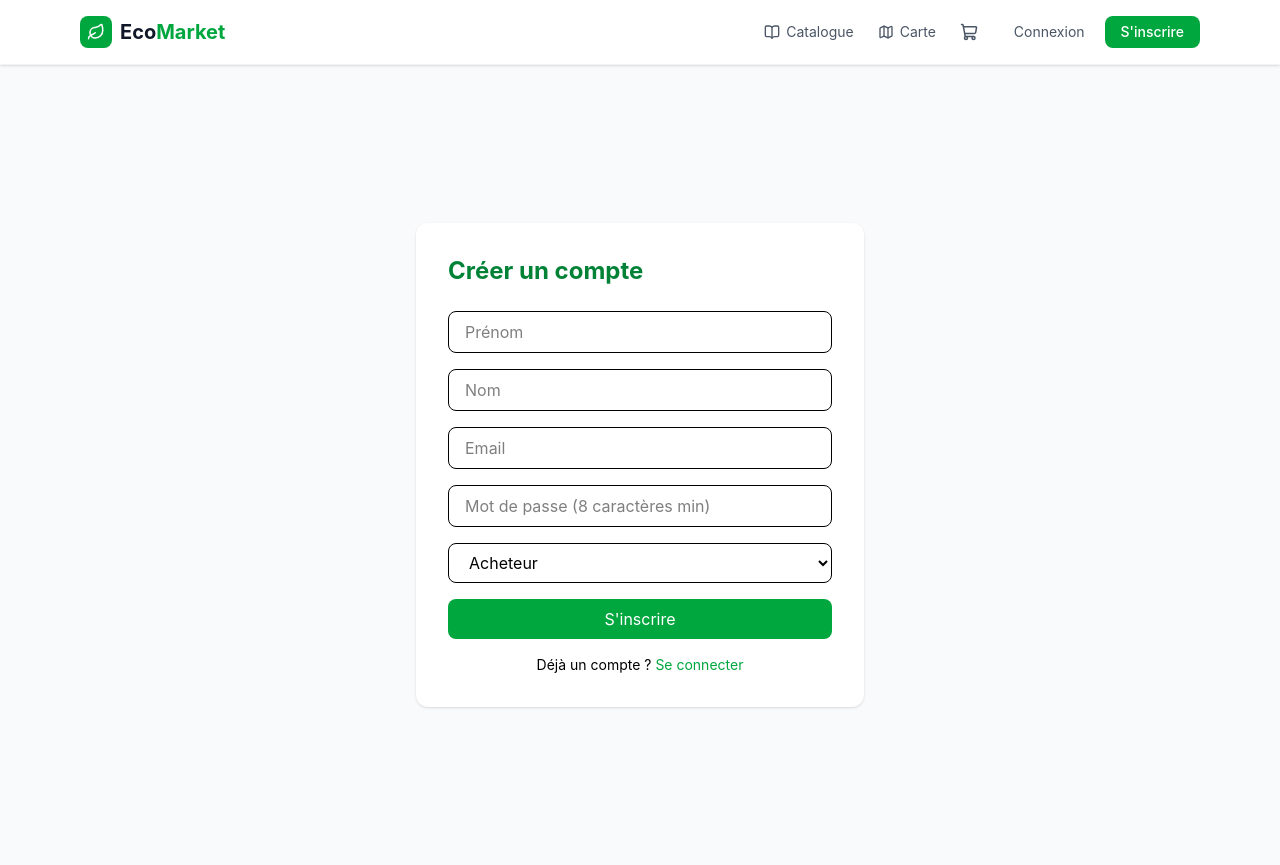
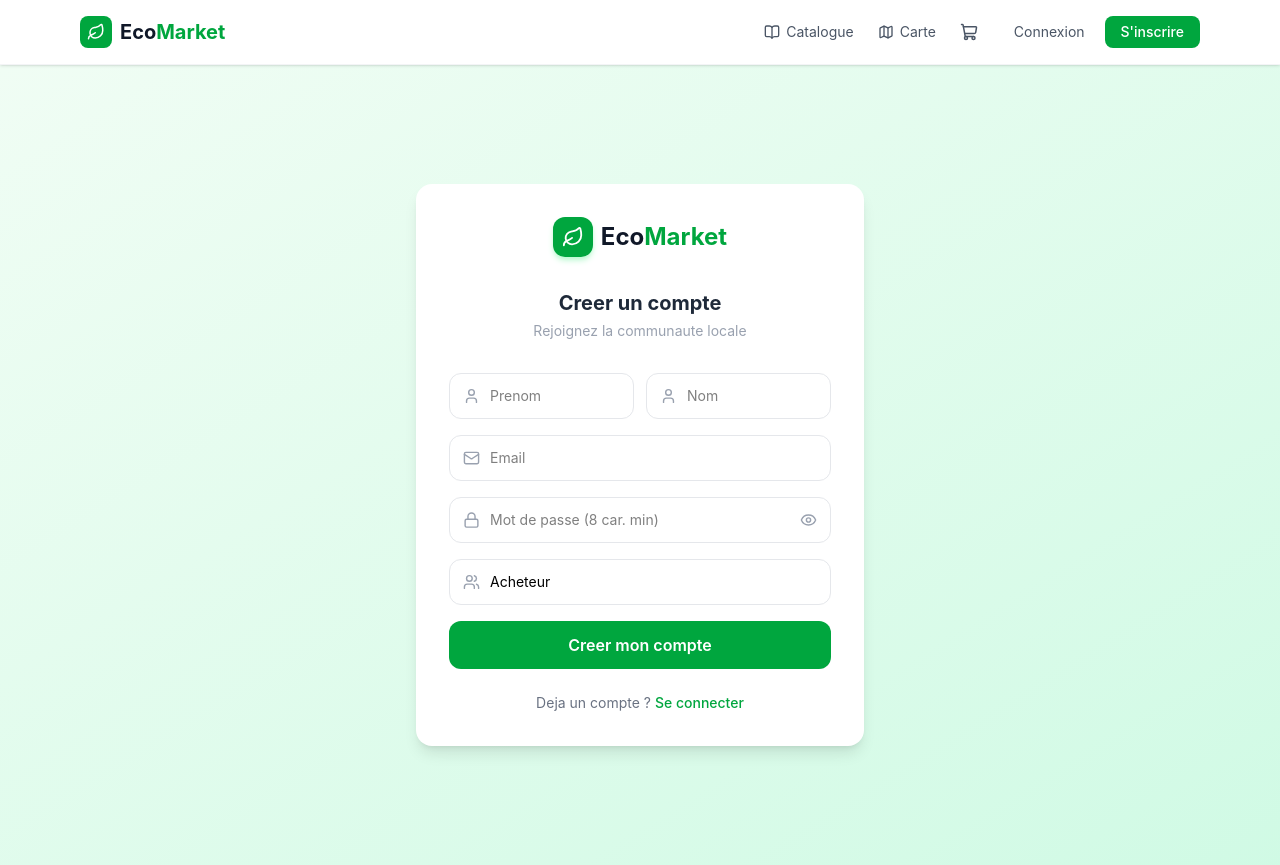
Before and after one commit to koudousgtrez-eng/LORICK-DEV-TAF, a React (Vite) app in the folder client/: page /register in a window 1280 px wide. Built offline with nearby package versions, Linux system fonts and the light colour scheme.

Commit message:
feat: images corrigees, glow orange, fond vert pages, redirect login panier

```diff
--- a/client/src/pages/CataloguePage.tsx
+++ b/client/src/pages/CataloguePage.tsx
@@ -97,7 +97,7 @@ export default function CataloguePage() {
                 const photo = product.photos?.[0] || PLACEHOLDER[product.category] || PLACEHOLDER['légumes'];
                 const inCart = isInCart(product.id);
                 return (
-                  <div key={product.id} className="bg-white rounded-2xl shadow-sm hover:shadow-md transition-shadow overflow-hidden group">
+                  <div key={product.id} className="bg-white rounded-2xl shadow-sm hover:shadow-orange-200 hover:shadow-lg transition-all duration-300 overflow-hidden group border border-transparent hover:border-orange-200">
                     <Link to={`/products/${product.id}`} className="block">
                       <div className="relative h-48 overflow-hidden">
                         <img src={photo} alt={product.name}
--- a/client/src/pages/RegisterPage.tsx
+++ b/client/src/pages/RegisterPage.tsx
@@ -1,60 +1,94 @@
 import { useState } from 'react';
 import { useNavigate, Link } from 'react-router-dom';
+import { Mail, Lock, User, Users, Leaf, Eye, EyeOff } from 'lucide-react';
 import api from '../lib/api';
 
 export default function RegisterPage() {
-  const navigate = useNavigate();
-  const [form, setForm] = useState({ email: '', password: '', firstName: '', lastName: '', role: 'BUYER' });
+  const [form, setForm] = useState({ firstName: '', lastName: '', email: '', password: '', role: 'BUYER' });
+  const [showPwd, setShowPwd] = useState(false);
   const [error, setError] = useState('');
   const [success, setSuccess] = useState('');
   const [loading, setLoading] = useState(false);
+  const navigate = useNavigate();
 
   const handleSubmit = async (e: React.FormEvent) => {
     e.preventDefault();
-    setLoading(true);
-    setError('');
+    setLoading(true); setError('');
     try {
       await api.post('/auth/register', form);
-      setSuccess('Compte créé ! Vérifiez votre email.');
-      setTimeout(() => navigate('/login'), 3000);
+      setSuccess('Compte cree ! Vous allez etre redirige...');
+      setTimeout(() => navigate('/login', { state: { message: 'Compte cree ! Connectez-vous.' } }), 1500);
     } catch (err: any) {
-      setError(err.response?.data?.message || 'Erreur inscription');
-    } finally {
-      setLoading(false);
-    }
+      setError(err.response?.data?.message || "Erreur lors de l'inscription");
+    } finally { setLoading(false); }
   };
 
   return (
-    <div className="min-h-screen flex items-center justify-center bg-gray-50">
-      <div className="bg-white p-8 rounded-xl shadow w-full max-w-md">
-        <h1 className="text-2xl font-bold text-green-700 mb-6">Créer un compte</h1>
-        {error && <p className="text-red-500 mb-4 text-sm">{error}</p>}
-        {success && <p className="text-green-600 mb-4 text-sm">{success}</p>}
+    <div className="min-h-screen bg-gradient-to-br from-green-50 to-emerald-100 flex items-center justify-center px-4 py-8">
+      <div className="bg-white rounded-2xl shadow-lg p-8 w-full max-w-md border border-transparent hover:border-orange-200 transition-all duration-300">
+        <div className="flex items-center justify-center gap-2 mb-8">
+          <div className="w-10 h-10 bg-green-600 rounded-xl flex items-center justify-center shadow-md shadow-green-200">
+            <Leaf size={22} className="text-white" />
+          </div>
+          <span className="text-2xl font-bold text-gray-900">Eco<span className="text-green-600">Market</span></span>
+        </div>
+
+        <h1 className="text-xl font-bold text-gray-800 mb-1 text-center">Creer un compte</h1>
+        <p className="text-gray-400 text-sm text-center mb-8">Rejoignez la communaute locale</p>
+
         <form onSubmit={handleSubmit} className="space-y-4">
-          <input type="text" placeholder="Prénom"
-            value={form.firstName} onChange={(e) => setForm({ ...form, firstName: e.target.value })}
-            className="w-full border rounded-lg px-4 py-2 focus:outline-none focus:ring-2 focus:ring-green-500" required />
-          <input type="text" placeholder="Nom"
-            value={form.lastName} onChange={(e) => setForm({ ...form, lastName: e.target.value })}
-            className="w-full border rounded-lg px-4 py-2 focus:outline-none focus:ring-2 focus:ring-green-500" required />
-          <input type="email" placeholder="Email"
-            value={form.email} onChange={(e) => setForm({ ...form, email: e.target.value })}
-            className="w-full border rounded-lg px-4 py-2 focus:outline-none focus:ring-2 focus:ring-green-500" required />
-          <input type="password" placeholder="Mot de passe (8 caractères min)"
-            value={form.password} onChange={(e) => setForm({ ...form, password: e.target.value })}
-            className="w-full border rounded-lg px-4 py-2 focus:outline-none focus:ring-2 focus:ring-green-500" required />
-          <select value={form.role} onChange={(e) => setForm({ ...form, role: e.target.value })}
-            className="w-full border rounded-lg px-4 py-2 focus:outline-none focus:ring-2 focus:ring-green-500">
-            <option value="BUYER">Acheteur</option>
-            <option value="SELLER">Vendeur</option>
-          </select>
+          <div className="grid grid-cols-2 gap-3">
+            <div className="relative">
+              <User size={17} className="absolute left-3.5 top-1/2 -translate-y-1/2 text-gray-400" />
+              <input placeholder="Prenom" value={form.firstName}
+                onChange={e => setForm({ ...form, firstName: e.target.value })}
+                className="w-full pl-10 pr-3 py-3 border border-gray-200 rounded-xl text-sm outline-none focus:ring-2 focus:ring-orange-300 focus:border-orange-300 transition-all"
+                required />
+            </div>
+            <div className="relative">
+              <User size={17} className="absolute left-3.5 top-1/2 -translate-y-1/2 text-gray-400" />
+              <input placeholder="Nom" value={form.lastName}
+                onChange={e => setForm({ ...form, lastName: e.target.value })}
+                className="w-full pl-10 pr-3 py-3 border border-gray-200 rounded-xl text-sm outline-none focus:ring-2 focus:ring-orange-300 focus:border-orange-300 transition-all"
+                required />
+            </div>
+          </div>
+          <div className="relative">
+            <Mail size={17} className="absolute left-3.5 top-1/2 -translate-y-1/2 text-gray-400" />
+            <input type="email" placeholder="Email" value={form.email}
+              onChange={e => setForm({ ...form, email: e.target.value })}
+              className="w-full pl-10 pr-4 py-3 border border-gray-200 rounded-xl text-sm outline-none focus:ring-2 focus:ring-orange-300 focus:border-orange-300 transition-all"
+              required />
+          </div>
+          <div className="relative">
+            <Lock size={17} className="absolute left-3.5 top-1/2 -translate-y-1/2 text-gray-400" />
+            <input type={showPwd ? 'text' : 'password'} placeholder="Mot de passe (8 car. min)" value={form.password}
+              onChange={e => setForm({ ...form, password: e.target.value })}
+              className="w-full pl-10 pr-10 py-3 border border-gray-200 rounded-xl text-sm outline-none focus:ring-2 focus:ring-orange-300 focus:border-orange-300 transition-all"
+              minLength={8} required />
+            <button type="button" onClick={() => setShowPwd(!showPwd)} className="absolute right-3.5 top-1/2 -translate-y-1/2 text-gray-400 hover:text-gray-600">
+              {showPwd ? <EyeOff size={17} /> : <Eye size={17} />}
+            </button>
+          </div>
+          <div className="relative">
+            <Users size={17} className="absolute left-3.5 top-1/2 -translate-y-1/2 text-gray-400" />
+            <select value={form.role} onChange={e => setForm({ ...form, role: e.target.value })}
+              className="w-full pl-10 pr-4 py-3 border border-gray-200 rounded-xl text-sm outline-none focus:ring-2 focus:ring-orange-300 appearance-none bg-white focus:border-orange-300 transition-all">
+              <option value="BUYER">Acheteur</option>
+              <option value="SELLER">Vendeur / Producteur</option>
+            </select>
+          </div>
+          {error && <p className="text-red-500 text-sm bg-red-50 px-3 py-2 rounded-lg">{error}</p>}
+          {success && <p className="text-green-600 text-sm bg-green-50 px-3 py-2 rounded-lg">{success}</p>}
           <button type="submit" disabled={loading}
-            className="w-full bg-green-600 text-white py-2 rounded-lg hover:bg-green-700 disabled:opacity-50">
-            {loading ? 'Inscription...' : "S'inscrire"}
+            className="w-full bg-green-600 text-white py-3 rounded-xl hover:bg-green-700 disabled:opacity-50 font-semibold transition-all hover:shadow-lg hover:shadow-green-200">
+            {loading ? 'Creation...' : 'Creer mon compte'}
           </button>
         </form>
-        <p className="mt-4 text-sm text-center">
-          Déjà un compte ? <Link to="/login" className="text-green-600 hover:underline">Se connecter</Link>
+
+        <p className="text-center text-sm text-gray-500 mt-6">
+          Deja un compte ?{' '}
+          <Link to="/login" className="text-green-600 font-medium hover:text-green-700">Se connecter</Link>
         </p>
       </div>
     </div>
```
Also changed, not shown: client/src/pages/CartPage.tsx (+33 -17 lines), client/src/pages/LoginPage.tsx (+23 -12 lines), 1 other file (tests, documents, lock files or other folders).
